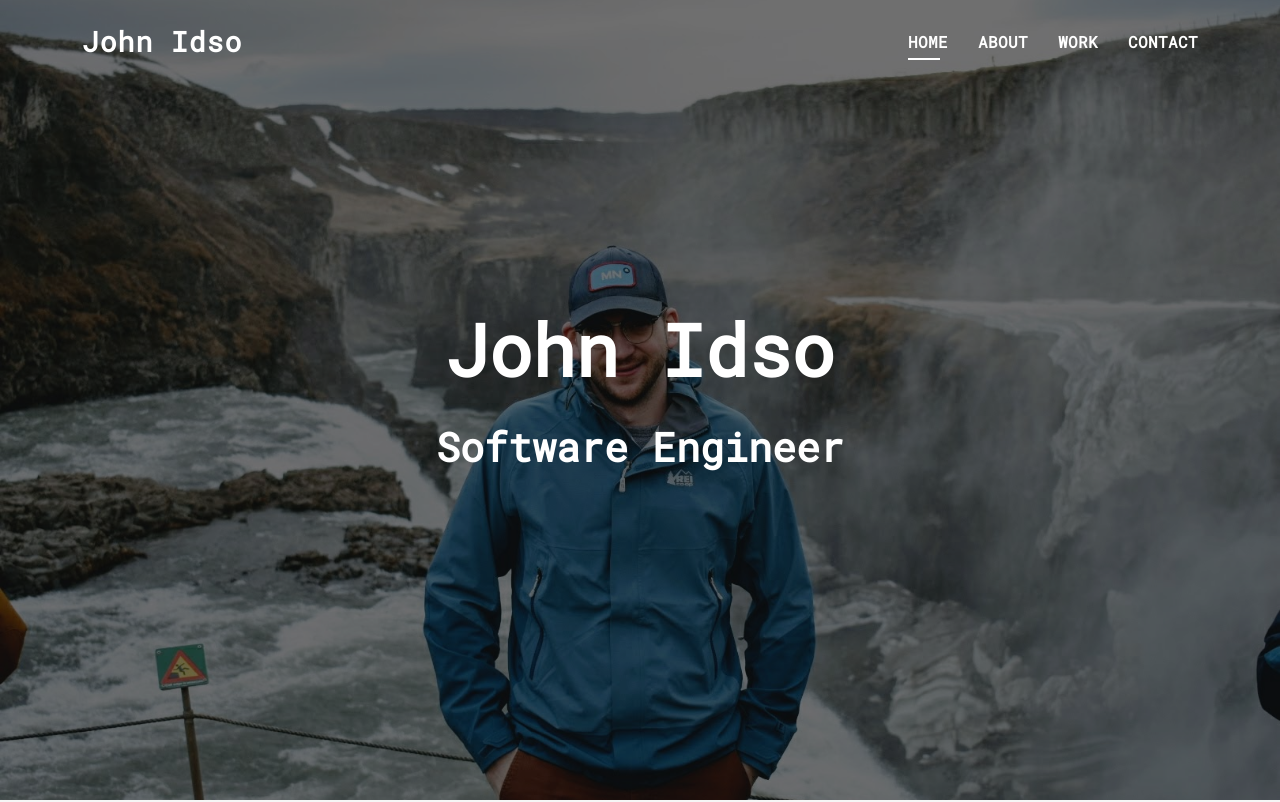
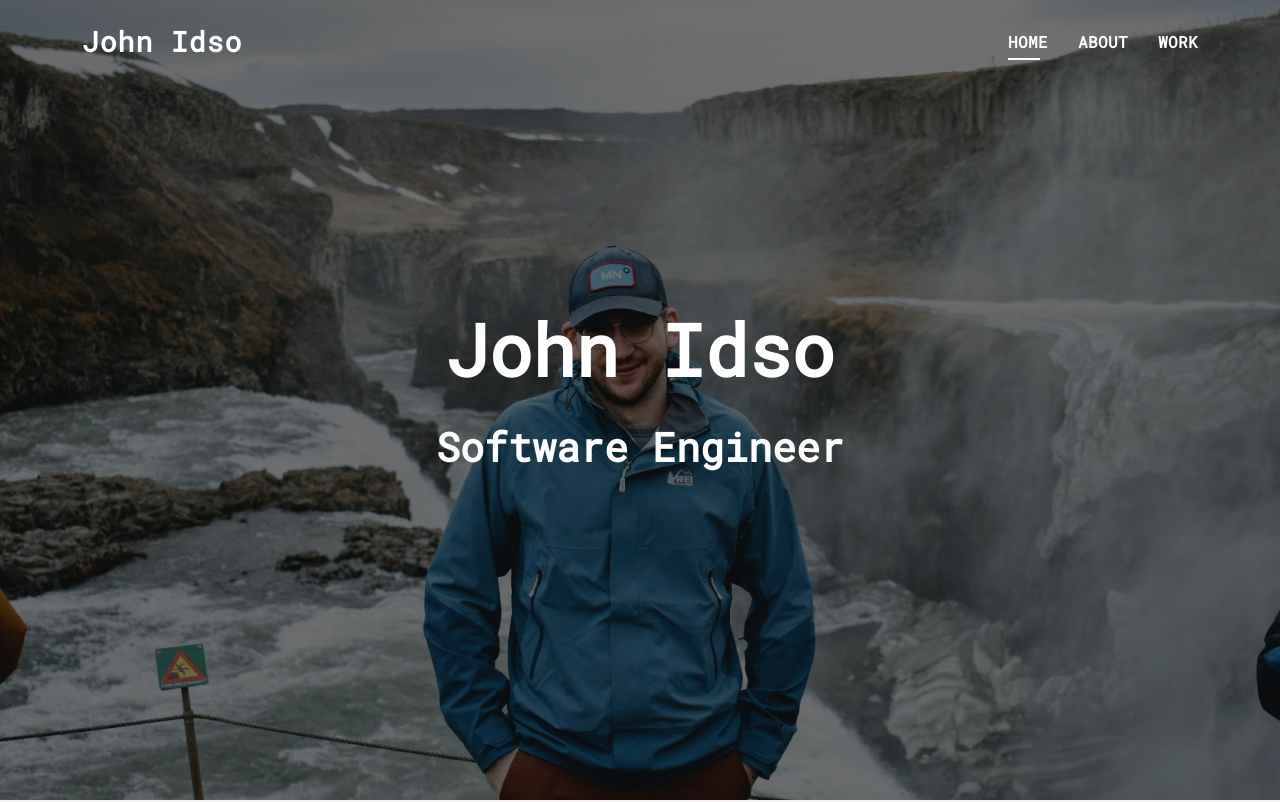
Before and after one commit to johnidso/johnidso.github.io, a plain HTML site: page index.html in a window 1280 px wide. Shown: the top 802 px of the page. Drawn offline with Linux system fonts and the light colour scheme.

Commit message:
removed contact link - already handled in about section

```diff
--- a/index.html
+++ b/index.html
@@ -47,7 +47,7 @@
           <li><a class="nav-link scrollto active" href="#hero">Home</a></li>
           <li><a class="nav-link scrollto" href="#about">About</a></li>
           <li><a class="nav-link scrollto " href="#work">Work</a></li>
-          <li><a class="nav-link scrollto" href="#about">Contact</a></li>
+          <!-- <li><a class="nav-link scrollto" href="#about">Contact</a></li> -->
         </ul>
         <i class="bi bi-list mobile-nav-toggle"></i>
       </nav><!-- .navbar -->
```
